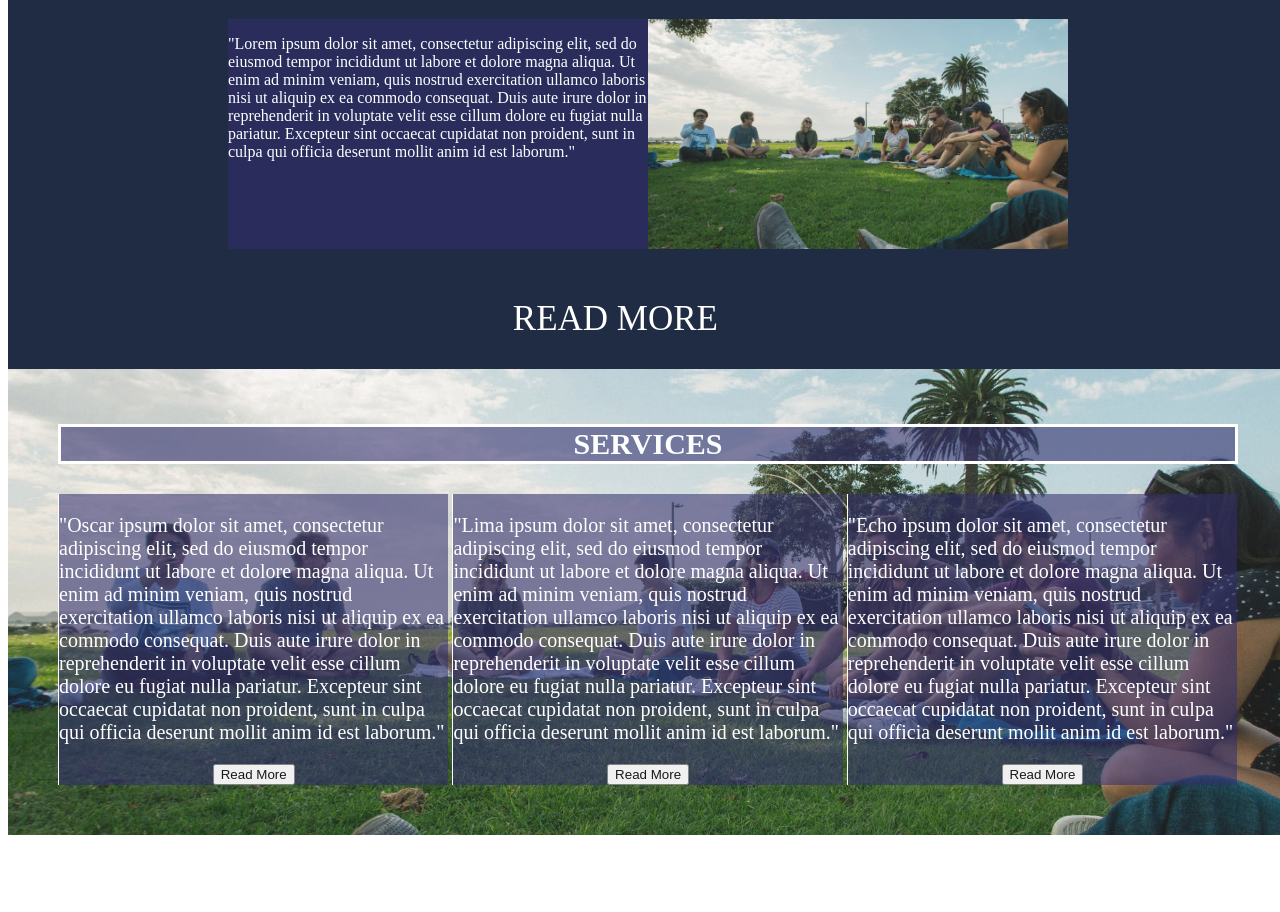
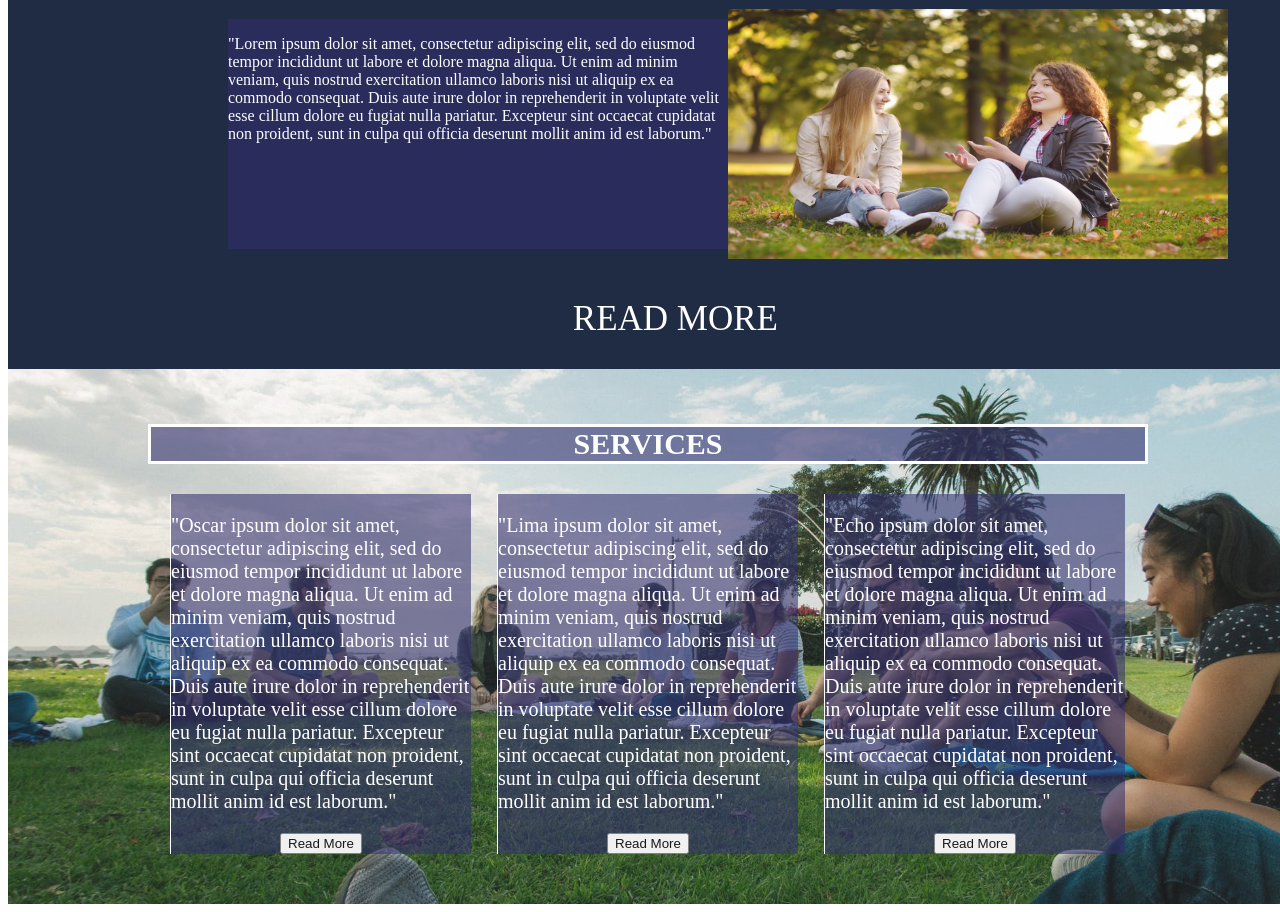
Before and after one commit to LMFDy/IT2R3_Dy_Lourd_Mat_Francis, a plain HTML site: page yaka.html in a window 1280 px wide. Shown: the part 715-1627 px from the top of the page. Before the commit the page ends 1558 px from the top, so only its background shows below. Drawn offline with Linux system fonts and the light colour scheme.

Commit message:
adjusted format

```diff
--- a/yaka.html
+++ b/yaka.html
@@ -25,21 +25,23 @@
 	</section>
 
 	<section class="aboutus-section">
+		<div class="container">
 		<h2> About Us </h2>
 		<div class="section2-content" id="section2-left">
 			<p>"Lorem ipsum dolor sit amet, consectetur adipiscing elit, sed do eiusmod tempor incididunt ut labore et dolore magna aliqua. Ut enim ad minim veniam, quis nostrud exercitation ullamco laboris nisi ut aliquip ex ea commodo consequat. Duis aute irure dolor in reprehenderit in voluptate velit esse cillum dolore eu fugiat nulla pariatur. Excepteur sint occaecat cupidatat non proident, sunt in culpa qui officia deserunt mollit anim id est laborum."	</p>
 		</div>
 
 		<div class="section2-content" id="section2-right">
-			<img src="yaka/images/tabang.jpeg" alt="gawas">
+			<img src="yaka/images/jusko.png" alt="gawas">
 		</div>
 		<nav class="buttons">
 			<a href="">Read More</a>
 		</nav>
-
+	</div>
 	</section>
 
 	<section class="service-section">
+		<div class="container">
 		<h3>Services</h3>
 		<div class="section3-content" id="section3-left">
 			<p>"Oscar ipsum dolor sit amet, consectetur adipiscing elit, sed do eiusmod tempor incididunt ut labore et dolore magna aliqua. Ut enim ad minim veniam, quis nostrud exercitation ullamco laboris nisi ut aliquip ex ea commodo consequat. Duis aute irure dolor in reprehenderit in voluptate velit esse cillum dolore eu fugiat nulla pariatur. Excepteur sint occaecat cupidatat non proident, sunt in culpa qui officia deserunt mollit anim id est laborum."	</p>
@@ -61,6 +63,7 @@
 				<button>Read More</button>
 			</a>
 		</div>
+	</div>
 	</section>
 
 </body>
--- a/yaka/yakastyle.css
+++ b/yaka/yakastyle.css
@@ -86,8 +86,8 @@ div.section2-content {
 }
 div.section2-content img {
     float: right;
-    margin-top: 0px;
-    height: 230px;
+    margin-top: -10px;
+    height: 250px;
 }
 section.service-section h3 {
     font-size: 30px;
@@ -98,9 +98,10 @@ section.service-section h3 {
     background: #1d195f91;
     color: #fdffff;
 }
-div.section3-content{
+div.section3-content {
     display: inline-block;
-    width: 33%;
+    margin-left: 22px;
+    width: 30%;
     border-left: 1px solid white;
     text-align: center;
     color: white;
@@ -115,9 +116,10 @@ nav.buttons a {
     text-transform: uppercase;
     font-size: 35px;
     color: white;
+    padding: 0px;
 }
 nav.buttons {
-    margin-right: 350px;
+    margin-right: 450px;
 }
 nav.buttons:hover {
     background: cadetblue;
```
